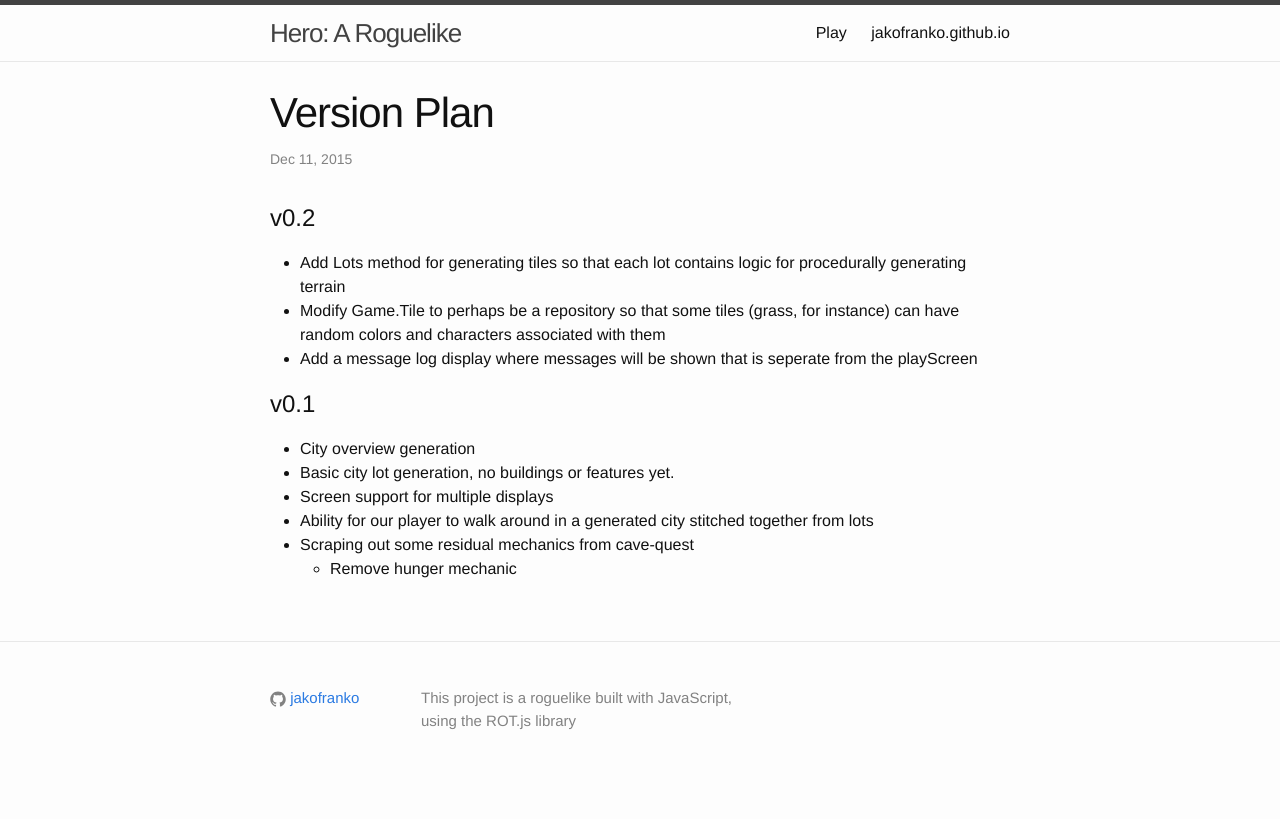
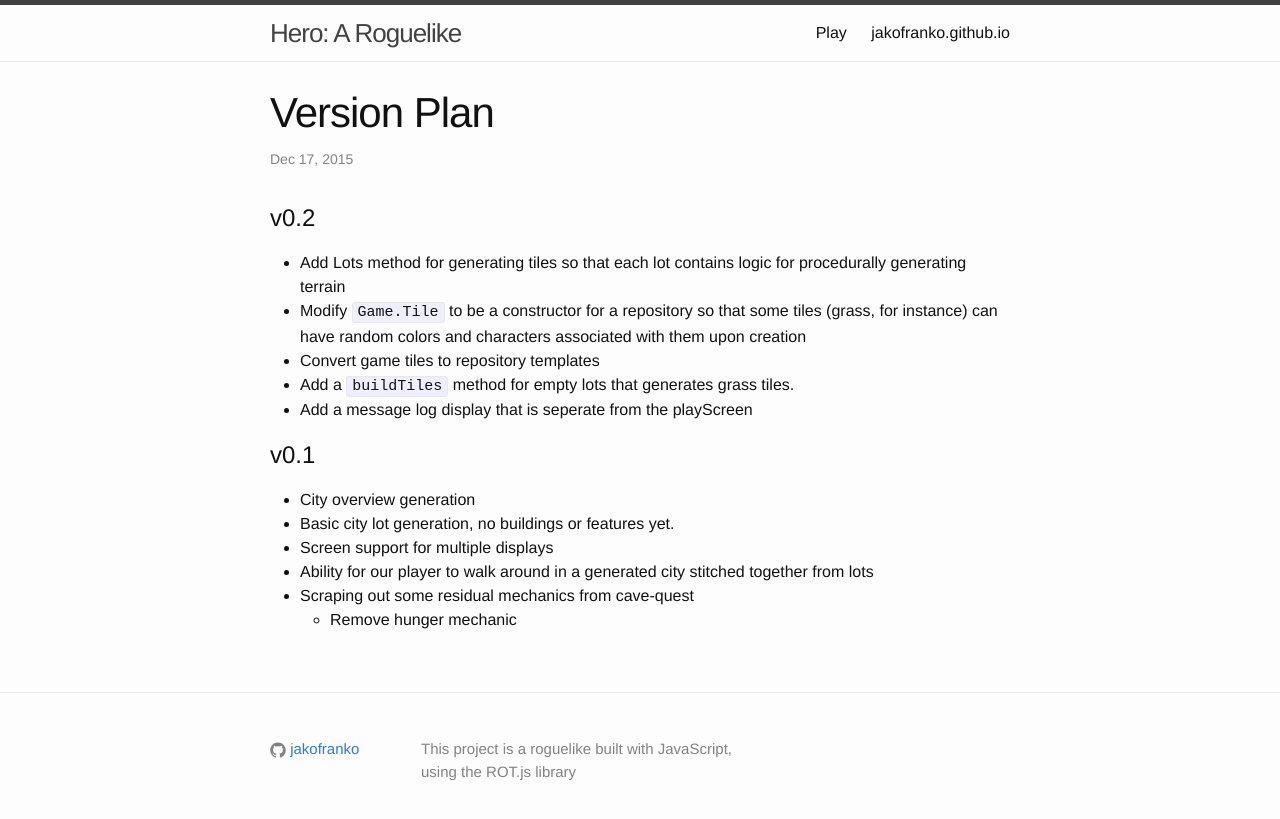
Before and after one commit to jakofranko/hero, a Jekyll site: the page built from _posts/2015-12-11-version-plan.md, in a window 1280 px wide. Shown: the top 819 px of the page. Built offline with Jekyll 4.4.1, drawn with Linux system fonts in a browser that asks for light colours.

Commit message:
Updated version plan

```diff
--- a/_posts/2015-12-11-version-plan.md
+++ b/_posts/2015-12-11-version-plan.md
@@ -1,14 +1,16 @@
 ---
 layout: post
 title: "Version Plan"
-date:  2015-12-11 11:15am
+date:  2015-12-17 09:55am
 ---
 
 # v0.2
 
 * Add Lots method for generating tiles so that each lot contains logic for procedurally generating terrain
-* Modify Game.Tile to perhaps be a repository so that some tiles (grass, for instance) can have random colors and characters associated with them
-* Add a message log display where messages will be shown that is seperate from the playScreen
+* Modify `Game.Tile` to be a constructor for a repository so that some tiles (grass, for instance) can have random colors and characters associated with them upon creation
+* Convert game tiles to repository templates
+* Add a `buildTiles` method for empty lots that generates grass tiles.
+* Add a message log display that is seperate from the playScreen
 
 # v0.1
 
```
